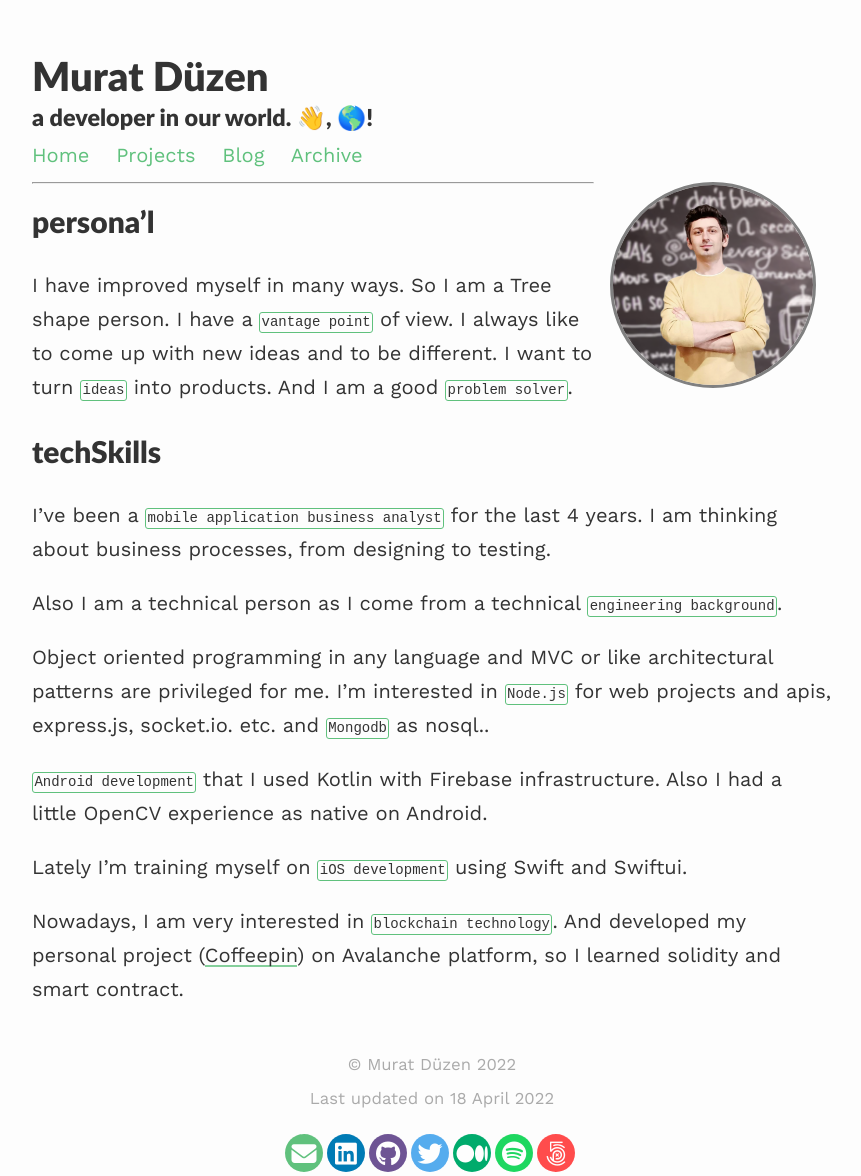
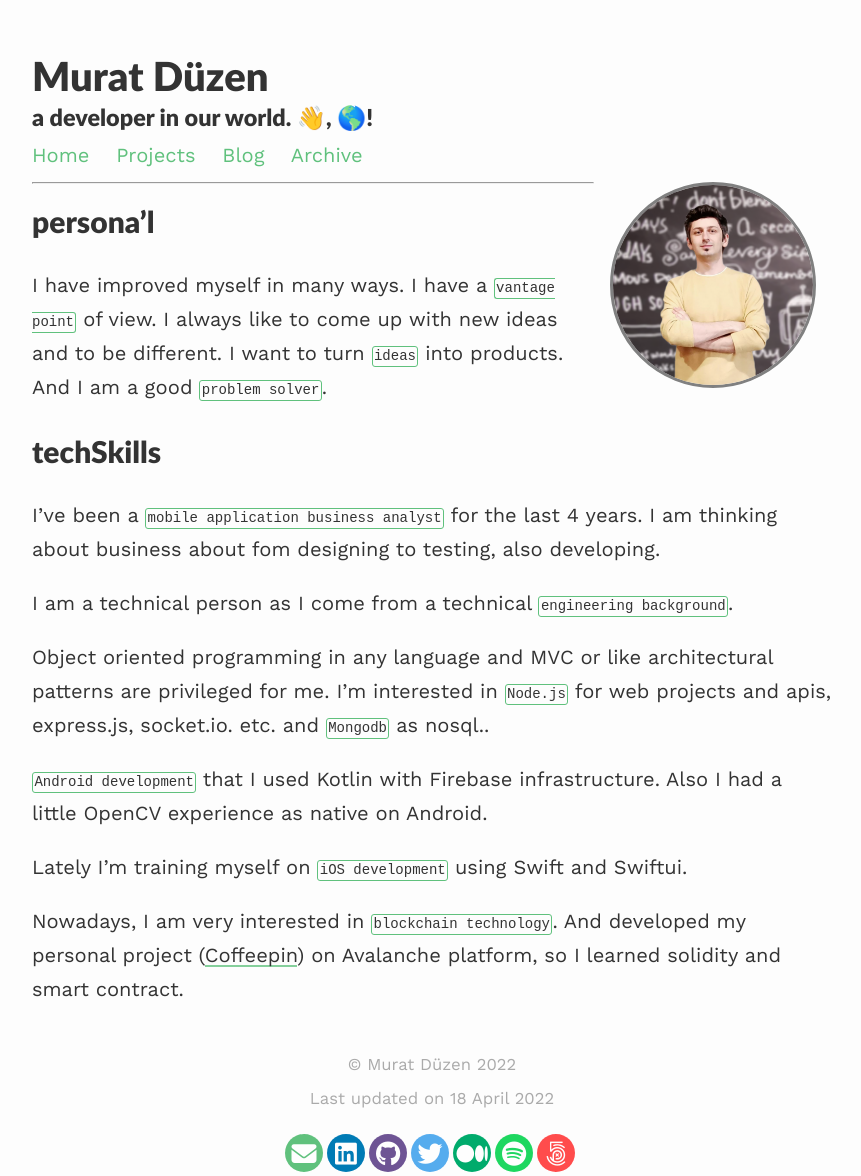
Before and after one commit to muratdzn/muratdzn.github.io, a Jekyll site: the page built from index.md, in a window 1280 px wide. Shown: the whole page, without its empty margins (208-1069 px from the left). Built offline with Jekyll 4.4.1, drawn with Linux system fonts in a browser that asks for light colours; nearby versions of some CDN libraries.

Commit message:
change about me

```diff
--- a/index.md
+++ b/index.md
@@ -10,13 +10,13 @@ published: true
 ---
 
 # persona’l
-I have improved myself in many ways. So I am a Tree shape person. I have a `vantage point` of view. I always like to come up with new ideas and to be different. I want to turn `ideas` into products. And I am a good `problem solver`.
+I have improved myself in many ways. I have a `vantage point` of view. I always like to come up with new ideas and to be different. I want to turn `ideas` into products. And I am a good `problem solver`.
 
 # techSkills
 
-I've been a `mobile application business analyst` for the last 4 years. I am thinking about business processes, from designing to testing.
+I've been a `mobile application business analyst` for the last 4 years. I am thinking about business about fom designing to testing, also developing.
 
-Also I am a technical person as I come from a technical `engineering background`.
+I am a technical person as I come from a technical `engineering background`.
 
 Object oriented programming in any language and MVC or like architectural patterns are privileged for me. I’m interested in `Node.js` for web projects and apis, express.js, socket.io. etc. and `Mongodb` as nosql..
 
```
